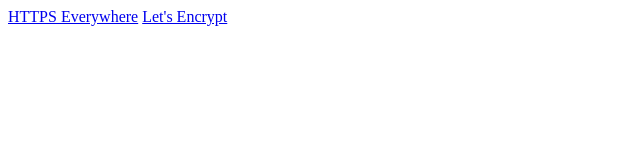
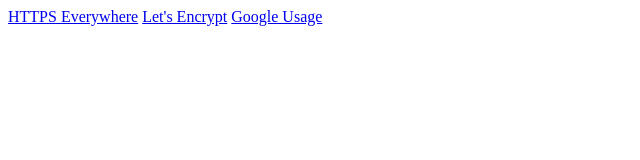
Before and after one commit to ProjectEncrypt/projectencrypt.github.io, a plain HTML site: page index.html in a window 1280 px wide. Shown: the whole page, without its empty margins (0-640 px from the left). Drawn offline with Linux system fonts and the light colour scheme.

Commit message:
Update index.html

```diff
--- a/index.html
+++ b/index.html
@@ -1,2 +1,3 @@
 <a href="https://eff.org/https-everwhere">HTTPS Everywhere</a>
 <a href="https://letsencrypt.org">Let's Encrypt</a>
+<a href="https://transparencyreport.google.com/https">Google Usage</a>
```
